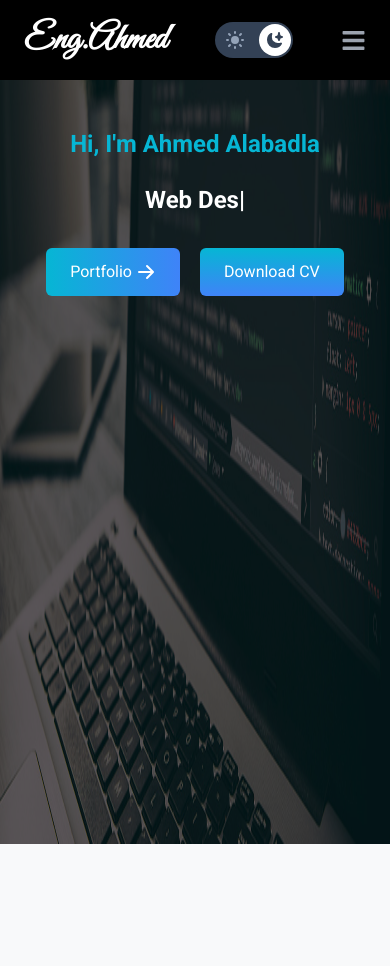
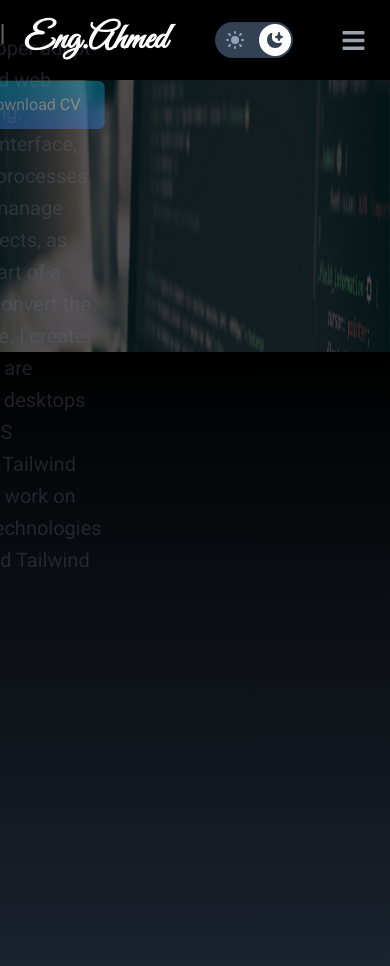
Before and after one commit to Ahmed-Alabadla/landing-page-portfolio, a React (Create React App) app: page / in a window 390 px wide. Shown: the top 966 px of the page. Before the commit the page ends 844 px from the top, so only its background shows below. Built offline with nearby package versions, Linux system fonts and the light colour scheme.

Commit message:
add about

```diff
--- a/package.json
+++ b/package.json
@@ -4,6 +4,7 @@
   "private": true,
   "dependencies": {
     "@emailjs/browser": "^4.4.1",
+    "@emotion/react": "^11.13.0",
     "@reduxjs/toolkit": "^2.2.7",
     "@testing-library/jest-dom": "^5.17.0",
     "@testing-library/react": "^13.4.0",
@@ -12,6 +13,7 @@
     "flowbite": "^2.5.1",
     "flowbite-react": "^0.10.1",
     "react": "^18.3.1",
+    "react-awesome-reveal": "^4.2.14",
     "react-dom": "^18.3.1",
     "react-redux": "^9.1.2",
     "react-router-dom": "^6.26.0",
--- a/src/App.js
+++ b/src/App.js
@@ -6,7 +6,7 @@ import { useSelector } from "react-redux";
 // import Contact from "./components/Contact";
 // import Footer from "./components/Footer";
 // import Portfolio from "./components/Portfolio";
-// import About from "./components/About";
+import About from "./components/About";
 import HashLoader from "react-spinners/HashLoader";
 import Home from "./components/Home";
 
@@ -37,7 +37,7 @@ function App() {
         <>
           <Navbar />
           <Home />
-          {/* <About /> */}
+          <About />
           {/* <Portfolio /> */}
           {/* <Experience /> */}
           {/* <Contact /> */}
--- /dev/null
+++ b/src/components/About.jsx
@@ -0,0 +1,41 @@
+import React from "react";
+import { Fade } from "react-awesome-reveal";
+import { BarLoader } from "react-spinners";
+
+function About() {
+  return (
+    <div
+      id="about"
+      className="bg-light dark:bg-gradient-to-b dark:from-black dark:to-gray-800 w-full md:h-screen"
+    >
+      <div className="max-w-screen-lg mx-auto p-6 flex flex-col justify-center w-full h-full dark:text-white ">
+        <Fade direction="top-left" duration={1500}>
+          <div className="pb-8 ">
+            <p className="text-4xl font-bold  flex flex-col w-full">
+              About
+              <span className="mt-1">
+                <BarLoader color="#06b6d4" loading={true} size={30} />
+              </span>
+            </p>
+          </div>
+        </Fade>
+
+        <Fade direction="top-left" duration={2500}>
+          <p className="text-gray-500 py-4 max-w-2xl mx-3 text-xl leading-8">
+            Experienced Web Developer adept in all stages of advanced web
+            development and building. Knowledgeable in user interface, testing,
+            and debugging processes. Able to effectively self-manage during
+            independent projects, as well as collaborate as part of a productive
+            team. I can convert the design file into web page. I create
+            responsive website that are displayed on all devices desktops and
+            smartphones by CSS frameworks (Bootstrap, Tailwind CSS). Currently,
+            I love to work on web application using technologies like React JS,
+            Next.js and Tailwind CSS.
+          </p>
+        </Fade>
+      </div>
+    </div>
+  );
+}
+
+export default About;
--- a/src/components/Home.jsx
+++ b/src/components/Home.jsx
@@ -3,6 +3,7 @@ import imgHome from "../assets/imgHome.jpg";
 import profile from "../assets/Profile.pdf";
 import { HiArrowRight } from "react-icons/hi";
 import { ReactTyped } from "react-typed";
+import { Fade } from "react-awesome-reveal";
 
 function Home() {
   return (
@@ -21,6 +22,7 @@ function Home() {
         />
         <div className="w-full h-full -z-30 fixed top-0 left-0 bg-black opacity-60 "></div>
       </div>
+      <Fade duration={2000} direction="top-left" className="w-full h-full">
         <div className="max-w-screen-lg mx-auto px-6 py-12 sm:py-6  flex flex-col items-center  justify-center  w-full h-full text-white gap-6 sm:gap-10">
           <p className="text-2xl sm:text-5xl font-bold text-cyan-500  ">
             Hi, I'm Ahmed Alabadla
@@ -55,6 +57,7 @@ function Home() {
           <img src={me} alt="" className="rounded-2xl  w-88 h-[450px] " />
         </div> */}
         </div>
+      </Fade>
     </div>
   );
 }
```
Also changed, not shown: 1 other file (tests, documents, lock files or other folders). Lines whose indentation alone changed are shown as unchanged.
